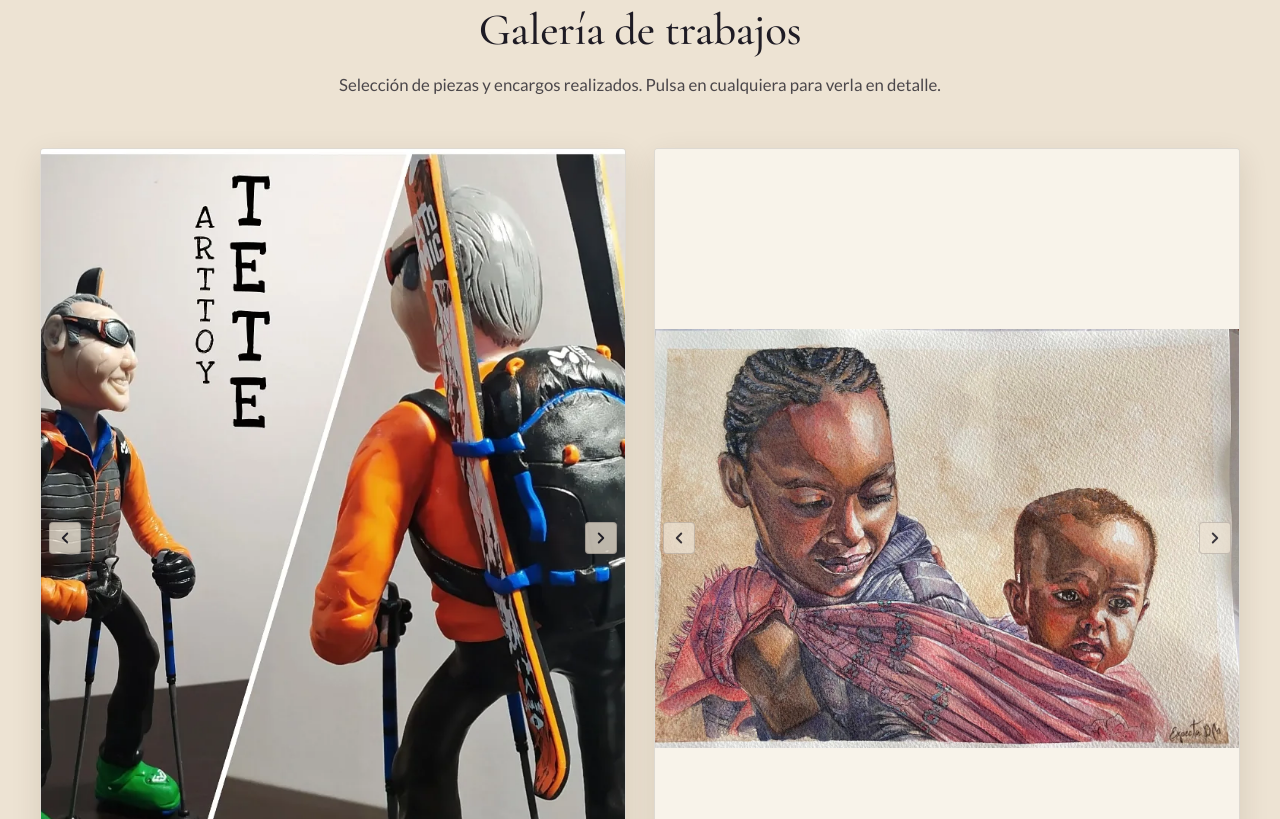
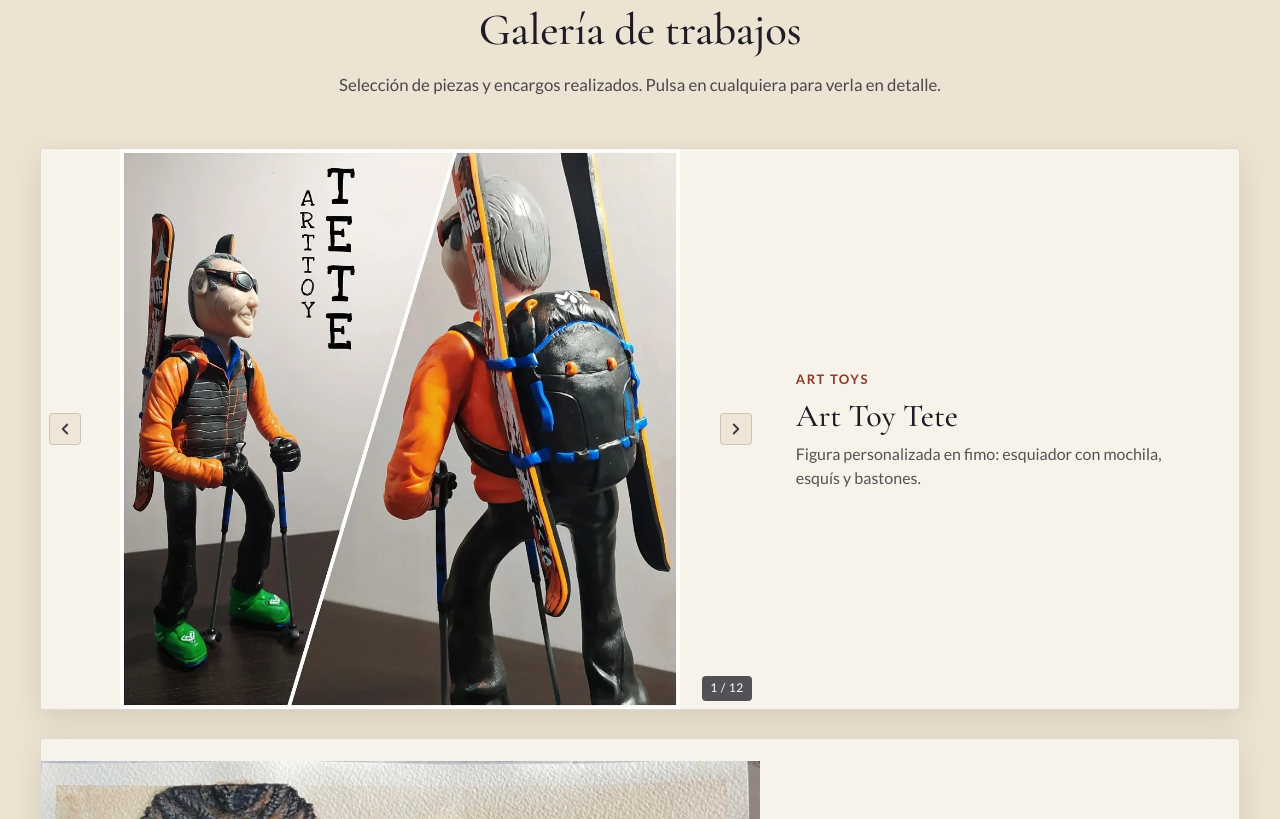
Before and after one commit to carmela1988/expecta-encargos, a plain HTML site: page index.html in a window 1280 px wide. Shown: the part 3061-3880 px from the top of the page. Drawn offline with nearby package versions, Linux system fonts and the light colour scheme.

Commit message:
Galería en formato ficha: foto y explicación al lado; visor solo con la imagen

```diff
--- a/css/estilos.css
+++ b/css/estilos.css
@@ -8,11 +8,15 @@
 .expecta-encargos {
   /* Paleta cromática oficial */
   --papel: #EDE3D3;
-  --papel-claro: #F8F3EA; /* tarjetas: un tono más claro que el fondo para que destaquen */
+  --papel-claro: #F8F3EA;
+  /* tarjetas: un tono más claro que el fondo para que destaquen */
   --tinta: #1E1B24;
-  --teja: #8E3B2C;        /* acento principal: rojo teja */
-  --teja-suave: #A24A38;  /* teja más luminoso para fondos de acento */
-  --arena: #E9DCC6;       /* fondos suaves cálidos */
+  --teja: #8E3B2C;
+  /* acento principal: rojo teja */
+  --teja-suave: #A24A38;
+  /* teja más luminoso para fondos de acento */
+  --arena: #E9DCC6;
+  /* fondos suaves cálidos */
   --sepia: #8A4A32;
   --oro: #A8873F;
   --rojo: #C8343A;
@@ -549,7 +553,8 @@
 }
 
 .expecta-encargos .galeria-filtros {
-  display: none; /* filtros eliminados */
+  display: none;
+  /* filtros eliminados */
 }
 
 .expecta-encargos .galeria-grid {
@@ -1135,9 +1140,9 @@
    ========================================================================== */
 
 /* Los elementos de una rejilla no pueden ser más anchos que su columna */
-.expecta-encargos .categorias-grid > *,
-.expecta-encargos .galeria-grid > *,
-.expecta-encargos .proceso-grid > * {
+.expecta-encargos .categorias-grid>*,
+.expecta-encargos .galeria-grid>*,
+.expecta-encargos .proceso-grid>* {
   min-width: 0;
 }
 
@@ -1170,3 +1175,82 @@ body {
     scroll-behavior: auto !important;
   }
 }
+
+/* ==========================================================================
+   Galería en formato ficha: foto a la izquierda y explicación al lado
+   ========================================================================== */
+@media (min-width: 768px) {
+
+  /* 1. Una ficha por fila, en vez de dos columnas */
+  .expecta-encargos .galeria-grid {
+    grid-template-columns: 1fr;
+  }
+
+  /* 2. La tarjeta pasa de columna (foto arriba, texto abajo) a fila (lado a lado) */
+  .expecta-encargos .tarjeta-trabajo {
+    flex-direction: row;
+    cursor: default;
+  }
+
+  /* Sin el "saltito" al pasar el ratón: ahora es una ficha grande */
+  .expecta-encargos .tarjeta-trabajo:hover {
+    transform: none;
+  }
+
+  /* 3. La foto ocupa el 60 % del ancho y tiene una altura fija */
+  .expecta-encargos .trabajo-img-wrap {
+    flex: 0 0 60%;
+    aspect-ratio: auto;
+    height: 560px;
+    background-color: var(--papel-claro);
+  }
+
+  /* En la ficha, todas las obras se ven enteras, sin recortar */
+  .expecta-encargos .trabajo-img {
+    object-fit: contain;
+    object-position: center center;
+  }
+
+  .expecta-encargos .tarjeta-trabajo:hover .trabajo-img {
+    transform: none;
+  }
+
+  /* 4. El texto, centrado en vertical y más grande */
+  .expecta-encargos .trabajo-cuerpo {
+    flex: 1;
+    display: flex;
+    flex-direction: column;
+    justify-content: center;
+    padding: 40px 36px;
+  }
+
+  .expecta-encargos .trabajo-titulo {
+    font-size: 2rem;
+  }
+
+  .expecta-encargos .trabajo-desc {
+    font-size: 1rem;
+  }
+}
+
+/* ==========================================================================
+   Visor: al pinchar la foto, solo la imagen y mucho más grande
+   ========================================================================== */
+.expecta-encargos .lightbox-info {
+  display: none;
+}
+
+.expecta-encargos .lightbox-contenedor {
+  background-color: transparent;
+  box-shadow: none;
+  max-width: 96vw;
+  max-height: 94vh;
+}
+
+.expecta-encargos .lightbox-visual {
+  background-color: transparent;
+}
+
+.expecta-encargos .lightbox-img {
+  max-height: 90vh;
+}
```
